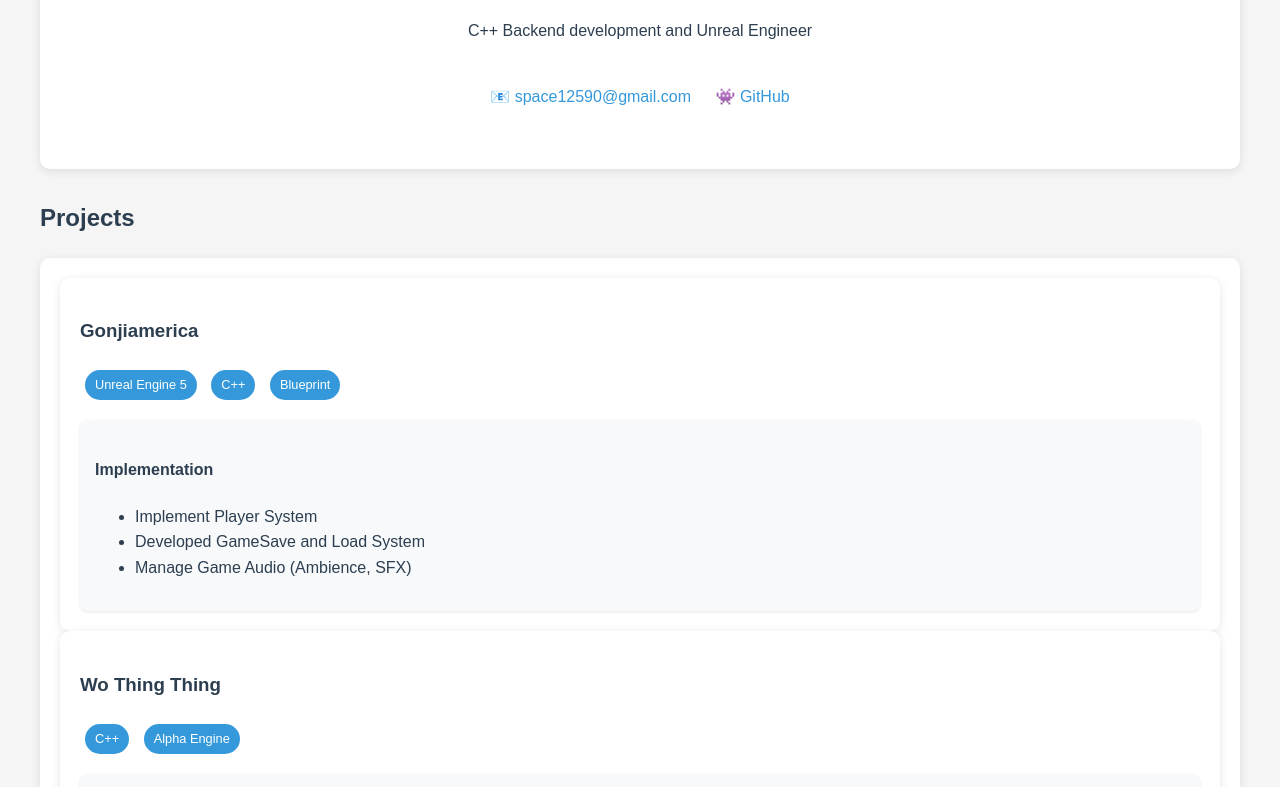
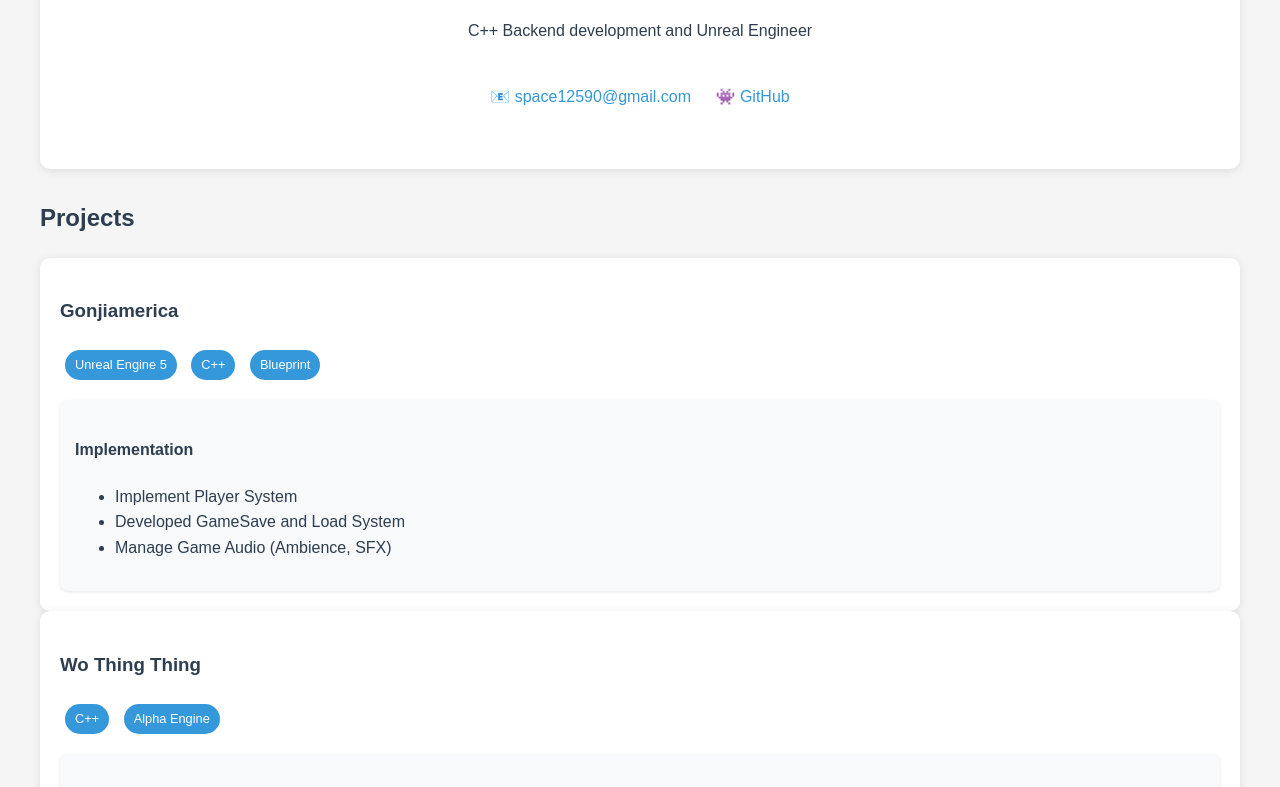
Before and after one commit to DanhongDev/DanhongDev.github.io, a plain HTML site: page index.html in a window 1280 px wide. Shown: the part 156-943 px from the top of the page. Drawn offline with Linux system fonts and the light colour scheme.

Commit message:
Update index.html
Fix

```diff
--- a/index.html
+++ b/index.html
@@ -20,7 +20,6 @@
 
         <section class="projects">
             <h2>Projects</h2>
-            <div class="project-card">
 
                 <div class="project-card">
                     <h3>Gonjiamerica</h3>
@@ -69,7 +68,6 @@
                     </div>
                 </div>
 
-            </div>
         </section>
 
 <section class="skills">
```
